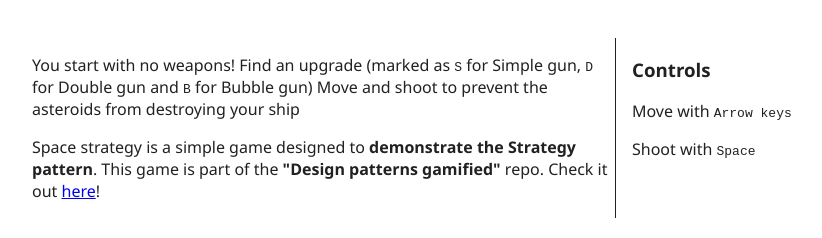
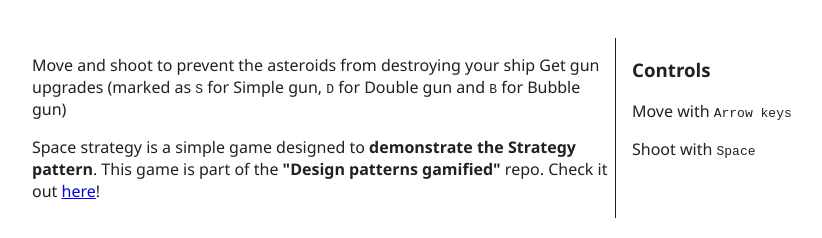
Before and after one commit to pawap90/design-patterns-gamified, a plain HTML site: page public/index.html in a window 1280 px wide. Shown: the part 66-304 px from the top of the page, without its empty margins (208-1030 px from the left). Drawn offline with Linux system fonts and the light colour scheme; a script that the page names is missing.

Commit message:
Fix description

```diff
--- a/public/index.html
+++ b/public/index.html
@@ -22,8 +22,8 @@
     <section class="game-info">
         <div class="description">
             <p>
-                You start with no weapons! Find an upgrade (marked as <code>S</code> for Simple gun, <code>D</code> for Double gun and <code>B</code> for Bubble gun)
                 Move and shoot to prevent the asteroids from destroying your ship
+                Get gun upgrades (marked as <code>S</code> for Simple gun, <code>D</code> for Double gun and <code>B</code> for Bubble gun)
             </p>
             <p>
                 Space strategy is a simple game designed to <b>demonstrate the Strategy pattern</b>.
```
